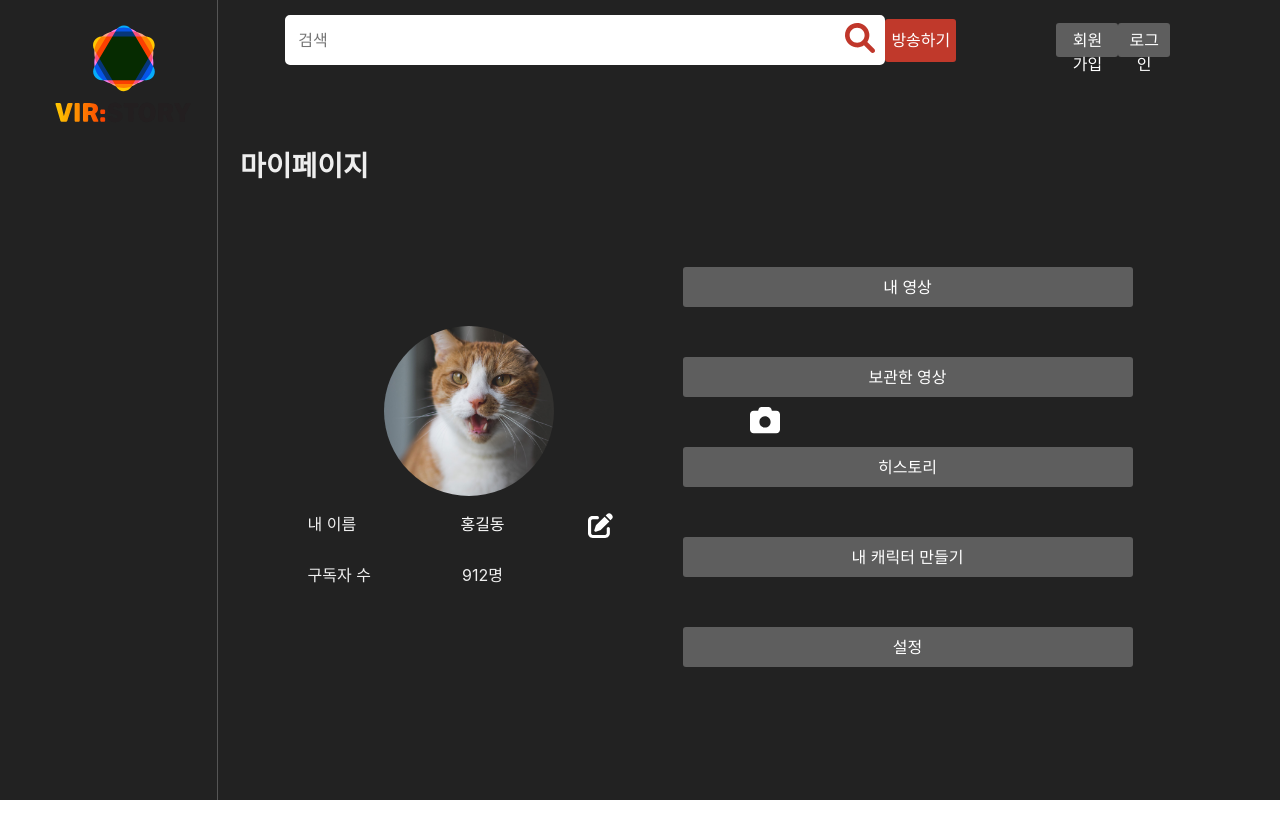
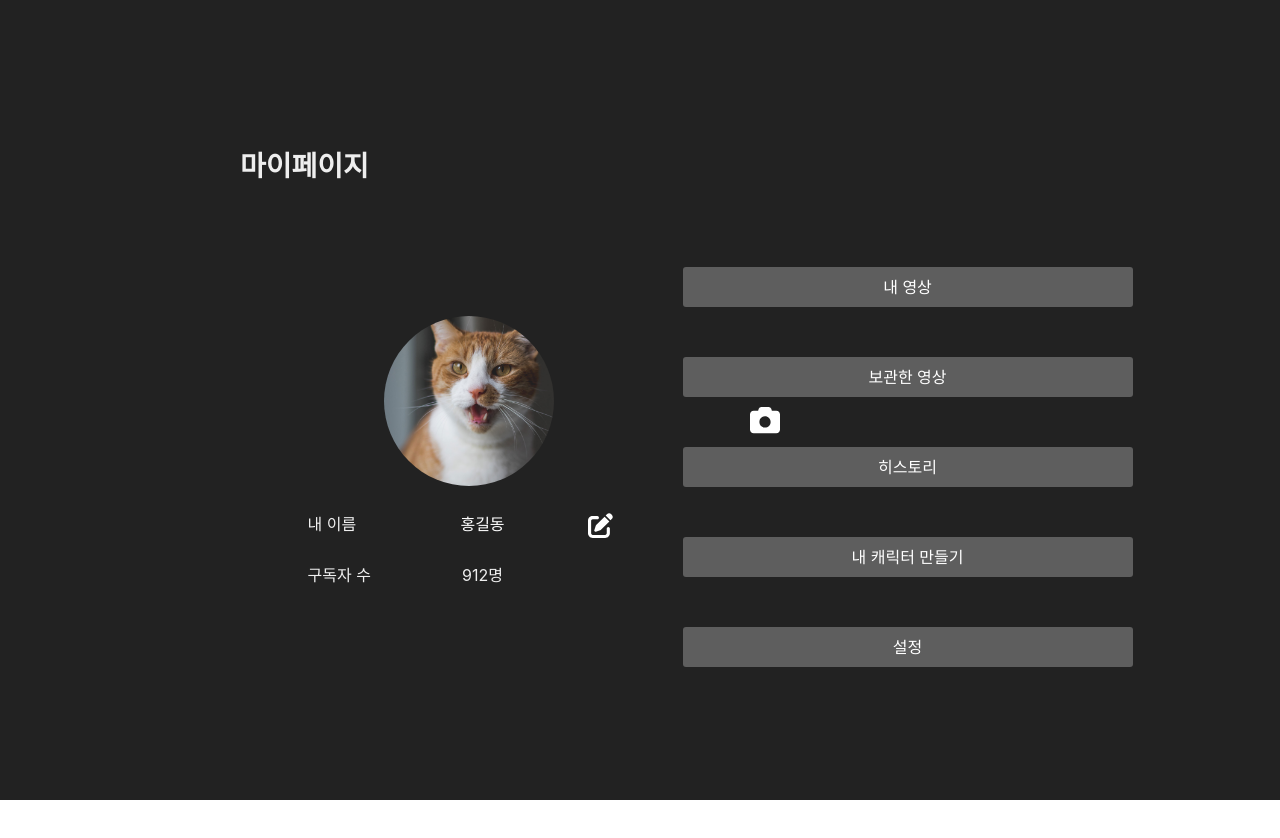
Before and after one commit to Nature-Combined/SR_template, a React app in the folder client/: page /mypagetest in a window 1280 px wide. Shown: the top 838 px of the page. After the commit the page ends 800 px from the top, so only its background shows below. Built offline with nearby package versions, Linux system fonts and the light colour scheme.

Commit message:
page 링크변경

```diff
--- a/client/src/components/MyPageTest.jsx
+++ b/client/src/components/MyPageTest.jsx
@@ -8,33 +8,12 @@ import Thumbnail from '../image/thumbnail.jpg';
 import { DefaultContext } from "react-icons/lib";
 import Edit from '../image/edit.svg'
 
+
 export default function MyPageTest() {
     return (
         <>
             <MyPageWrap>
-                <MyPageHead>
-                    <SideWidth></SideWidth>
-                    <SearchForm><input placeholder={"검색"}></input><img src={SearchImg}></img></SearchForm>
-                    <DefaultBtnForm>
-                        <BroadcastBtn>방송하기</BroadcastBtn>
-                        <DefaultBtn>회원가입</DefaultBtn>
-                        <DefaultBtn>로그인</DefaultBtn>
-                    </DefaultBtnForm>
-
-                </MyPageHead>
                 <MyPageShow>
-
-                    <MyPageSide>
-                        <LogoFrom>
-                            <img src={LogoImg}></img>
-                        </LogoFrom>
-                        {/* <ul>
-                            <li><Link to={""}>홈</Link></li>
-                            <li><Link to={""}>프로필 사진</Link></li>
-                            <li><Link to={""}>구독자 수</Link></li>
-                            <li><Link to={""}></Link></li>
-                        </ul> */}
-                    </MyPageSide>
                     <MyPageShowWrap>
                             <MyPageH2>마이페이지</MyPageH2>
 
@@ -88,56 +67,6 @@ const MyPageWrap = styled.div`
         outline: none;
     }
 `
-
-const MyPageHead = styled.div`
-  display: flex;
-  align-items: center;
-  justify-content: space-between;
-  height: 80px;
-  padding: 0 110px;
-  background-color: #222;
-
-  input {
-    outline: none;
-  }
-  button {
-    outline: none;
-  }
-`;
-const SideWidth = styled.div`
-  width: 245.98px;
-`;
-
-const SearchForm = styled.div`
-  position: relative;
-
-  input {
-    width: 600px;
-    padding: 10px;
-    border: 3px solid #fff;
-    border-radius: 5px;
-    transition: all 0.2s;
-  }
-  input:focus {
-    border: 3px solid #c0392b;
-  }
-  img {
-    cursor: pointer;
-    width: 30px;
-    position: absolute;
-    right: 10px;
-    top: 8px;
-    filter: invert(20%) sepia(82%) saturate(1839%) hue-rotate(343deg)
-      brightness(110%) contrast(90%);
-  }
-`;
-
-const DefaultBtnForm = styled.div`
-  display: flex;
-  justify-content: space-evenly;
-  width: 400px;
-  align-items: center;
-`;
 const DefaultBtn = styled.button`
   background-color: #5e5e5e;
   border: none;
@@ -151,35 +80,6 @@ const DefaultBtn = styled.button`
   }
 `;
 
-const BroadcastBtn = styled.button`
-  background-color: #c0392b !important;
-  border: none;
-  border-radius: 3px;
-  margin-right: 100px;
-  width: 100px;
-  height: 43px !important;
-  color: #fff;
-  transition: all 0.2s;
-  :hover {
-    background-color: #ff4c38 !important;
-  }
-`;
-
-const LogoFrom = styled.div`
-    width: 245.98px;
-    z-index: 1;
-    text-align: center;
-    img {
-        width: 150px;
-    }
-`
-const MyPageSide = styled.div`
-    position: absolute;
-    top: 0;
-    width: 17%;
-    height: 100%;
-    border-right: 1px solid #555;
-`
 const MyPageShowWrap = styled.div`
     display: flex;
     flex-flow: column;
@@ -210,6 +110,7 @@ const MyPageInfoForm = styled.div`
 const MyPageInfo = styled.div`
 display: flex;
 flex-flow: column;
+margin: 10px 0;
 
     input {
         border: none;
@@ -308,22 +209,9 @@ const MyVideoFrom = styled.div`
         margin: 25px 0;
     }
 `
-const MyPageH3 = styled.h3`
-    font-size: 16px;
-`
 const MyPageSpan = styled.span`
     display: inline-block;
     width: 70px;
     font-size: 16px;
     color: #eee;
 `
-const MyVideoShow = styled.div`
-    /* display: flex;
-    justify-content: space-between; */
-
-    img {
-        border: 1px solid #555;
-        display: inline-block;
-        width: 200px;
-    }
-`
--- a/client/src/pages/Main.jsx
+++ b/client/src/pages/Main.jsx
@@ -8,6 +8,7 @@ import AddImage from "./MyCharacter/AddImage";
 import AddMyChar from "../pages/MyCharacter/AddMyChar";
 
 import { useSelector } from "react-redux";
+import MyPageTest from "../components/MyPageTest";
 
 export default function Main() {
   const kakao = useSelector((state) => state.persist.kakao);
@@ -22,7 +23,7 @@ export default function Main() {
           )}
           <Route path="/live" element={<Blank />} />
           <Route path="/create_video" element={<Blank />} />
-          <Route path="/mypage" element={<Blank />} />
+          <Route path="/mypage" element={<MyPageTest />} />
           <Route path="/addimage" element={<AddImage />} />
         </Route>
       </Routes>
```
Also changed, not shown: 1 other file (tests, documents, lock files or other folders).
